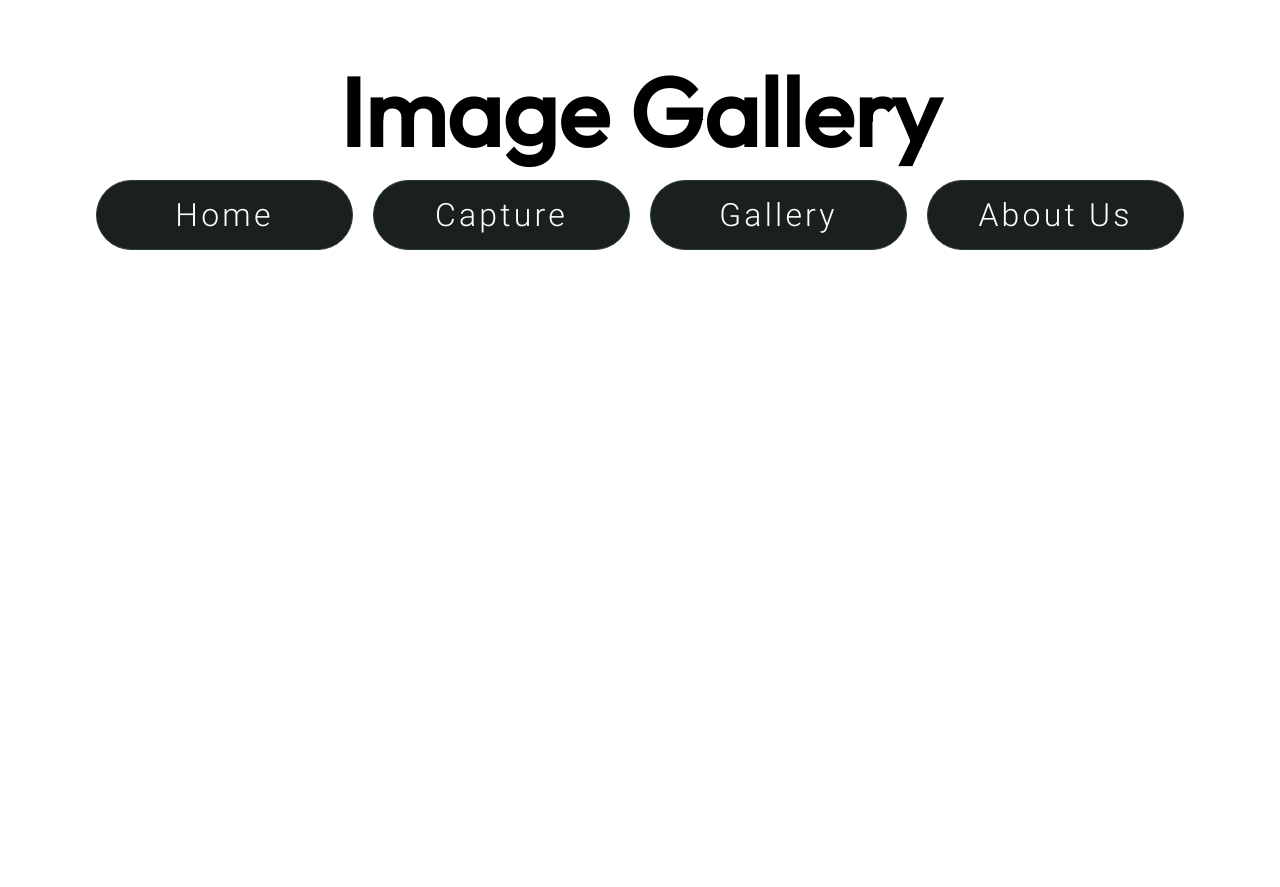
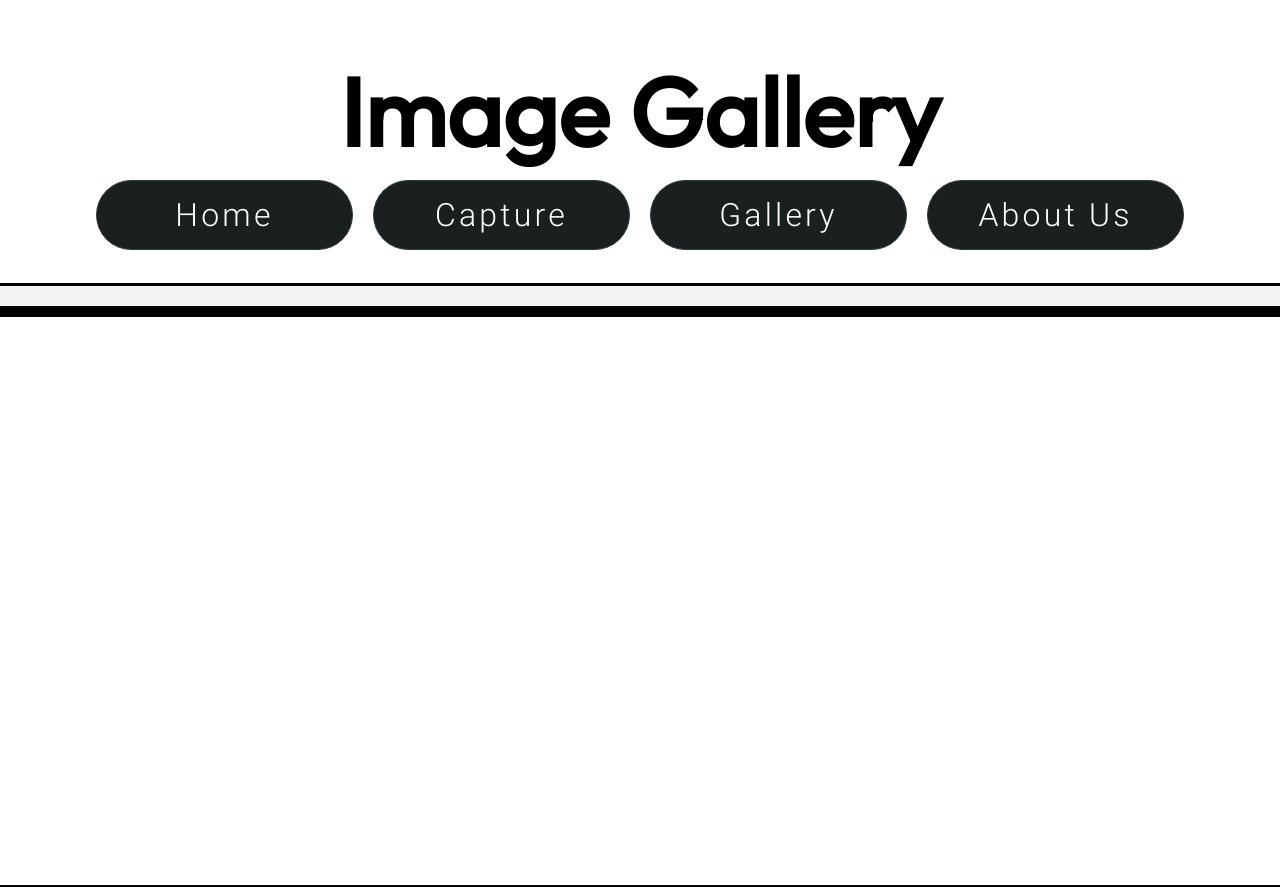
Before and after one commit to hakurennnn/webflask, a Flask app: page /gallery in a window 1280 px wide; the page is wider, and only the part inside the window is pictured. Before the commit the page ends 250 px from the top of that part, so only its background shows below. Run offline with Flask 3, Linux system fonts and the light colour scheme.

Commit message:
from pc - mostly fixed
javascrips updates, camera emotion recognition still not working for capture.js / capture.html

```diff
--- a/static/style.css
+++ b/static/style.css
@@ -151,8 +151,32 @@ p#app-description {
     width: 1500px;
     height: 600px;
     border: 2px solid #000000;
-    /* pointer-events: none; */
 }
+
+.bounding-box1 {
+    position: absolute;
+    top: 280%;
+    left: 50%;
+    transform: translate(-50%, -50%);
+    width: 1500px;
+    height: 600px;
+    border: 2px solid #000000;
+}
+
+#image-gallery {
+    display: grid;
+    grid-template-columns: repeat(3, 1fr);
+    grid-template-rows: repeat(2, 1fr);
+    gap: 20px;
+    width: 100%;
+    height: 100%;
+}
+
+.grid-item {
+    background-color: #f2f2f2;
+    border: 1px solid #000000;
+}
+
 
 
 .video-container {
--- a/templates/gallery.html
+++ b/templates/gallery.html
@@ -12,9 +12,17 @@
         <a href="{{ url_for('show_gallery') }}" class="gallery-button" onclick="toggleDescription(event)">Gallery</a>
         <a href="{{ url_for('about') }}" class="about-button">About Us</a>
     </div>
-    <div id="image-gallery">
-        <!-- Display the gallery of captured images or other related content here -->
+    <div class="bounding-box1">
+        <div class="grid-item">
+            <div id="image-gallery"></div>
+        </div>
+        <div class="grid-item"></div>
+        <div class="grid-item"></div>
+        <div class="grid-item"></div>
+        <div class="grid-item"></div>
+        <div class="grid-item"></div>
     </div>
+
     <script src="{{ url_for('static', filename='capture.js') }}"></script>
     <script src="{{ url_for('static', filename='gallery.js') }}"></script>
 </body>
--- a/templates/home.html
+++ b/templates/home.html
@@ -7,7 +7,11 @@
 <body>
     <div class="container">
         <h1>Welcome to Emotion Detection</h1>
-        <p id="app-description">Some description about the app...</p>
+        <p id="app-description">
+            A real-time emotion detection app utilizes a camera to categorize emotions into distinct categories,
+            including anger, disgust, fear, happiness, sadness, surprise, and neutral.
+            This app provides accurate and instant emotion recognition,
+             offering recommendations and triggering specific actions based on the recognized emotions.</p>
 
         <div class="navigation-buttons">
             <a href="{{ url_for('home') }}" class="home-button" id="home-button">Home</a>
```
